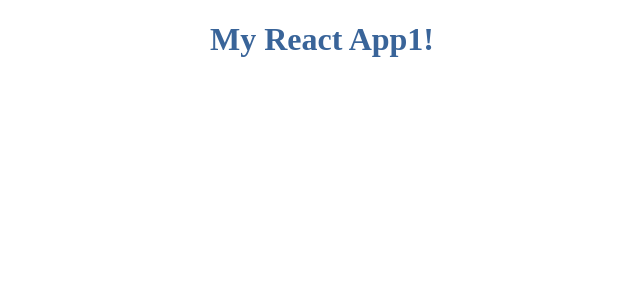
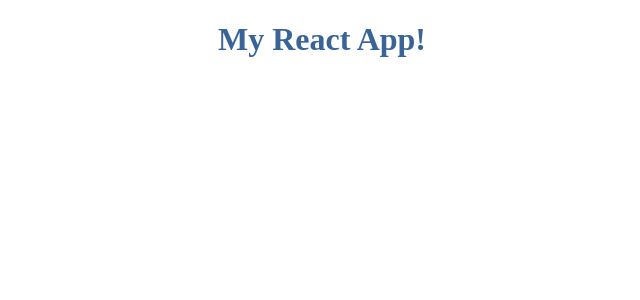
Before and after one commit to ilyabaykalov/try-react, a React app: page / in a window 1280 px wide. Shown: the top 300 px of the page, without its empty margins (318-958 px from the left). Built offline with nearby package versions, Linux system fonts and the light colour scheme.

Commit message:
test eslint

```diff
--- a/src/components/App.js
+++ b/src/components/App.js
@@ -6,7 +6,7 @@ class App extends Component {
 	render() {
 		return (
 			<div>
-				<h1>My React App1!</h1>
+				<h1>My React App!</h1>
 			</div>
 		);
 	}
```
